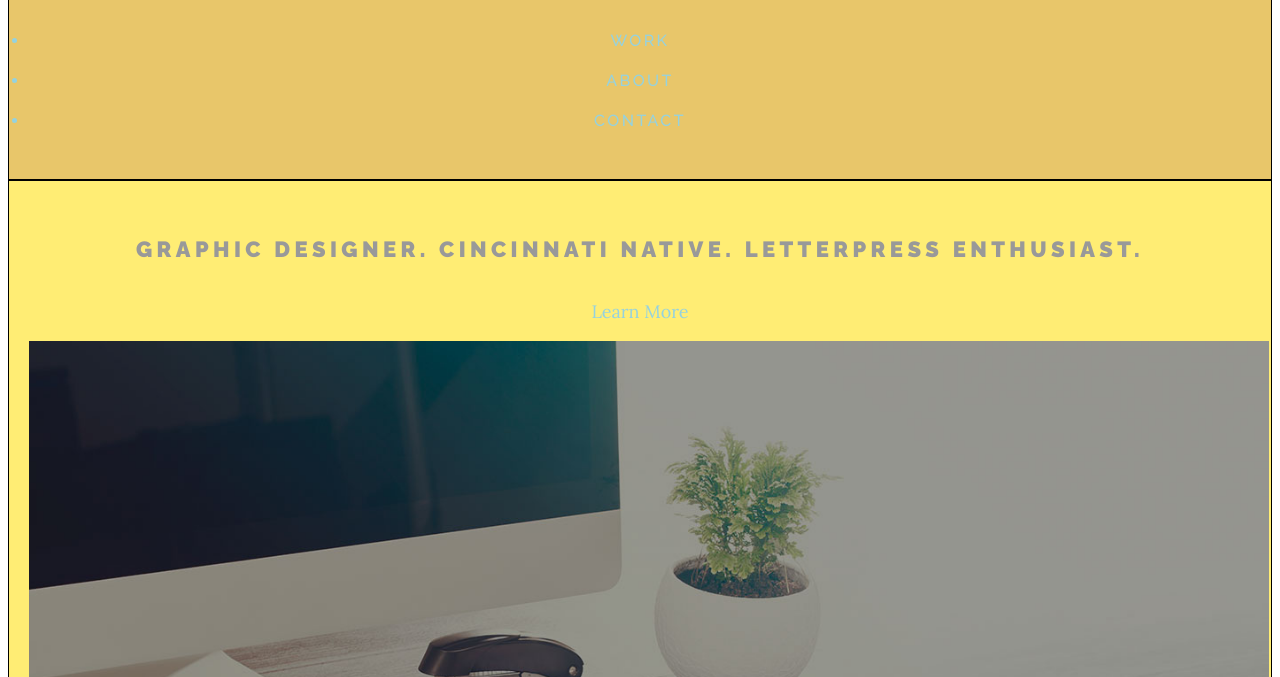
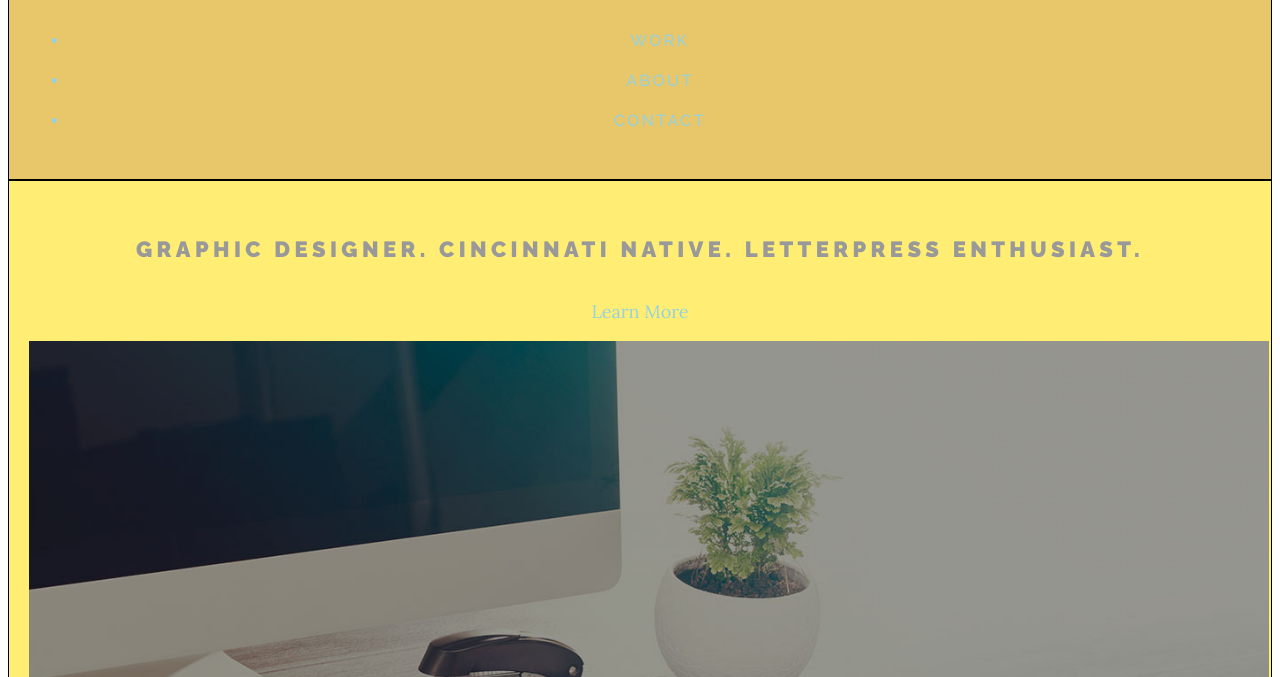
Before and after one commit to adkinskl/adkinskl.github.io, a plain HTML site: page unit_5/index.html in a window 1280 px wide. Shown: the part 123-800 px from the top of the page. Drawn offline with Linux system fonts and the light colour scheme.

Commit message:
7..28.01

```diff
--- a/unit_5/css/style.css
+++ b/unit_5/css/style.css
@@ -1,15 +1,5 @@
 @import url(https://fonts.googleapis.com/css?family=Raleway:900,500);
 @import url(https://fonts.googleapis.com/css?family=Lora:400,400italic,700,700italic);
-
-*,
-*:before,
-*:after{
-	margin: 0;
-	padding: 0;
-	-moz-box-sizing: border-box;
-	-webkit-box-sizing: border-box;
-	box-sizing: border-box;
-}
 
 a{
 	color: #95d2df;
```
